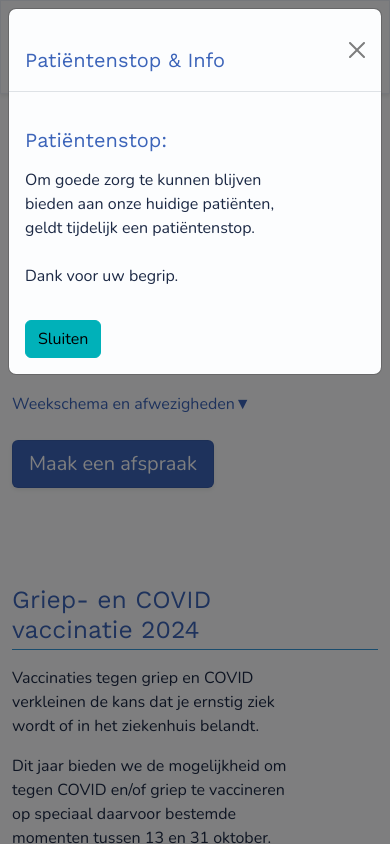
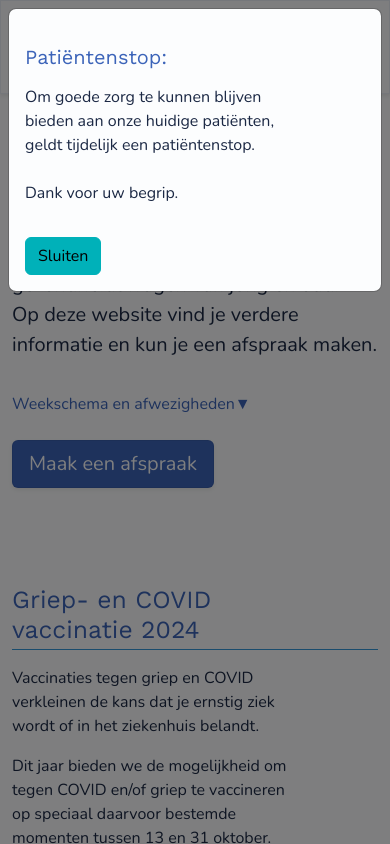
Before and after one commit to pieter-vdr/pieter-vdr.github.io, a website: page index.html in a window 390 px wide. Shown: the top 844 px of the page. Drawn offline with nearby package versions, Linux system fonts and the light colour scheme.

Commit message:
Comment mobile header

```diff
--- a/index.html
+++ b/index.html
@@ -21,10 +21,10 @@
         aria-hidden="true">
         <div class="modal-dialog">
             <div class="modal-content">
-                <div class="modal-header">
+                <!-- <div class="modal-header">
                     <h5 class="modal-title" id="patientStopModalLabel">Patiëntenstop & Info</h5>
                     <button type="button" class="btn-close" data-bs-dismiss="modal" aria-label="Sluiten"></button>
-                </div>
+                </div> -->
 
                 <!-- Patiëntenstop -->
                 <div class="modal-body">
```
